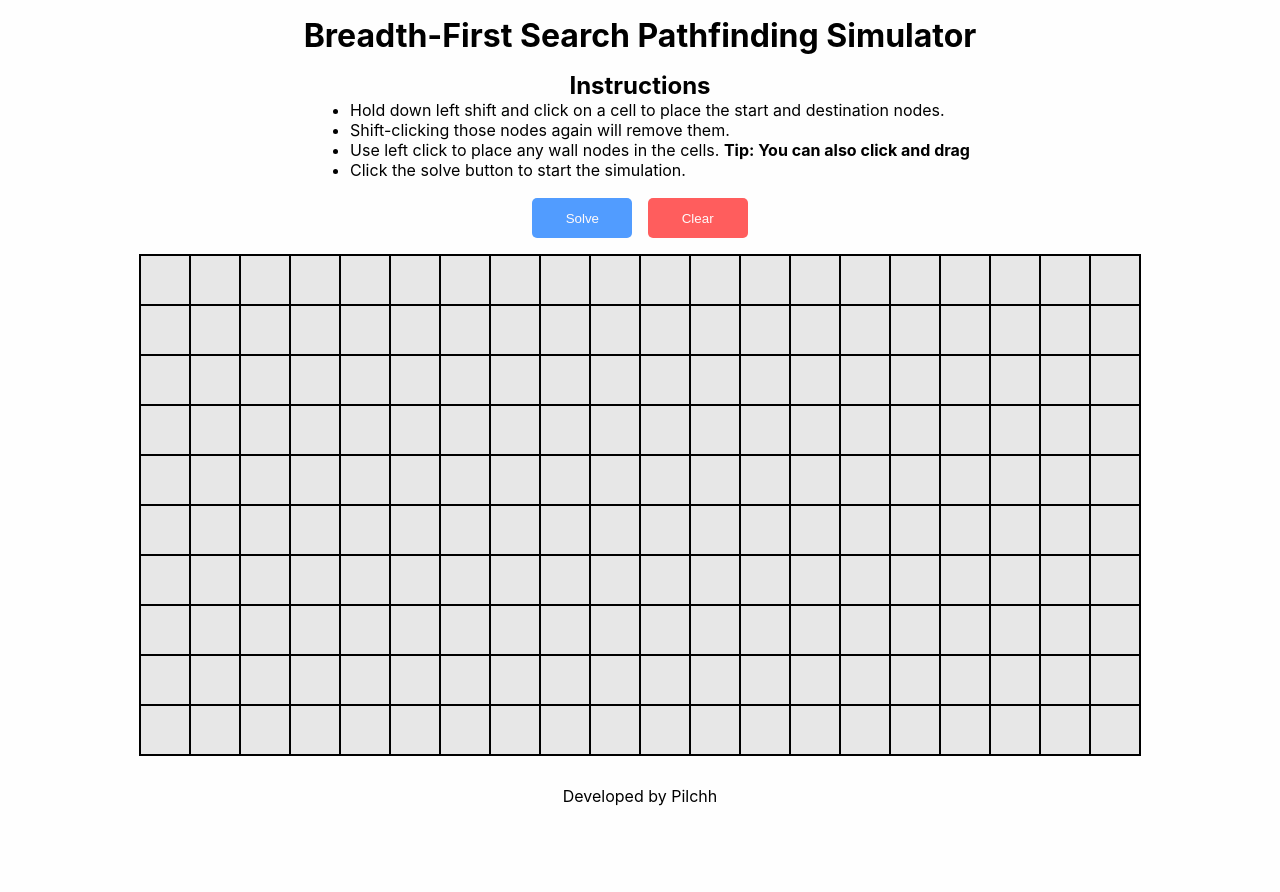
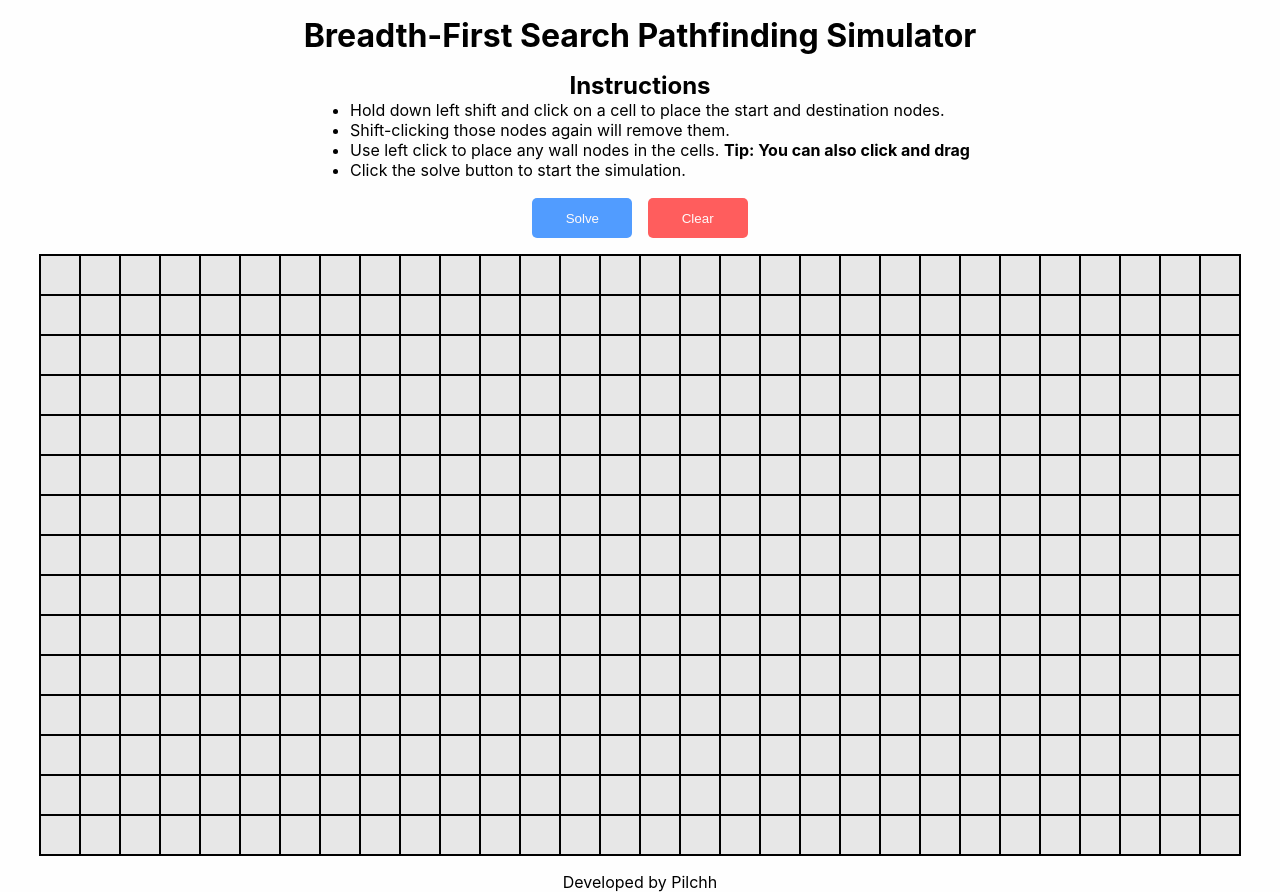
Before and after one commit to Pilchh/PathfindingSimulator, a Next.js app: page / in a window 1280 px wide. Before the commit the page ends 836 px from the top, so only its background shows below. Built offline with nearby package versions, Linux system fonts and the light colour scheme.

Commit message:
Updated grid size and interval timings

```diff
--- a/components/Grid.jsx
+++ b/components/Grid.jsx
@@ -455,7 +455,7 @@ const Grid = forwardRef(({ width, height }, ref) => {
             } else {
               loadDocumentObjectByID(obj.cell.id).classList.add(styles.path);
             }
-          }, 50 * idx);
+          }, 40 * idx);
         });
       };
 
@@ -476,7 +476,7 @@ const Grid = forwardRef(({ width, height }, ref) => {
           generatePath();
           colourPath();
         }
-      }, 25);
+      }, 10);
     },
     /*
       Function is used to stop the solve function
--- a/pages/index.js
+++ b/pages/index.js
@@ -4,8 +4,8 @@ import styles from "../styles/Home.module.css";
 import Grid from "../components/Grid";
 
 export default function Home() {
-  const width = 20;
-  const height = 10;
+  const width = 30;
+  const height = 15;
   const gridRef = useRef();
   const [key, setKey] = useState(1);
   const [grid, setGrid] = useState(
--- a/styles/Grid.module.css
+++ b/styles/Grid.module.css
@@ -1,7 +1,7 @@
 .cell {
   position: relative;
-  width: 50px;
-  height: 50px;
+  width: 40px;
+  height: 40px;
   background-color: rgb(231, 231, 231);
   border: 0.5px solid black;
 }
--- a/styles/Home.module.css
+++ b/styles/Home.module.css
@@ -12,7 +12,7 @@
 }
 
 .footer {
-  min-height: 10vh;
+  margin-top: 1em;
   display: flex;
 }
 
```
